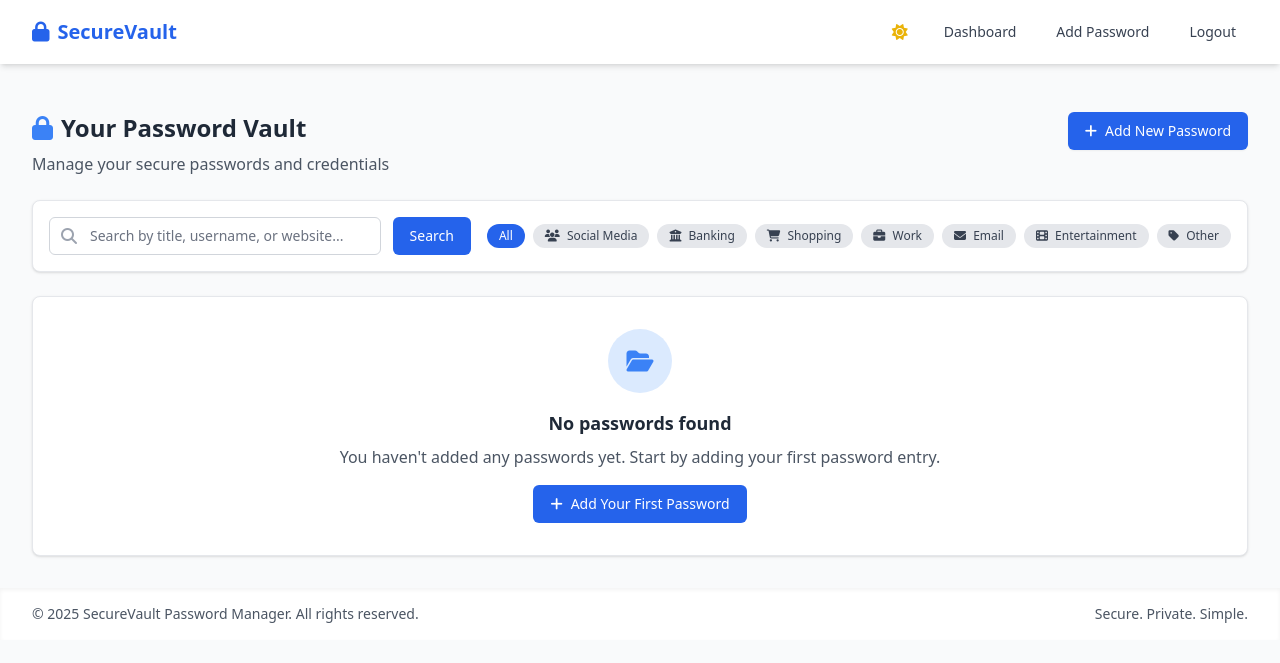
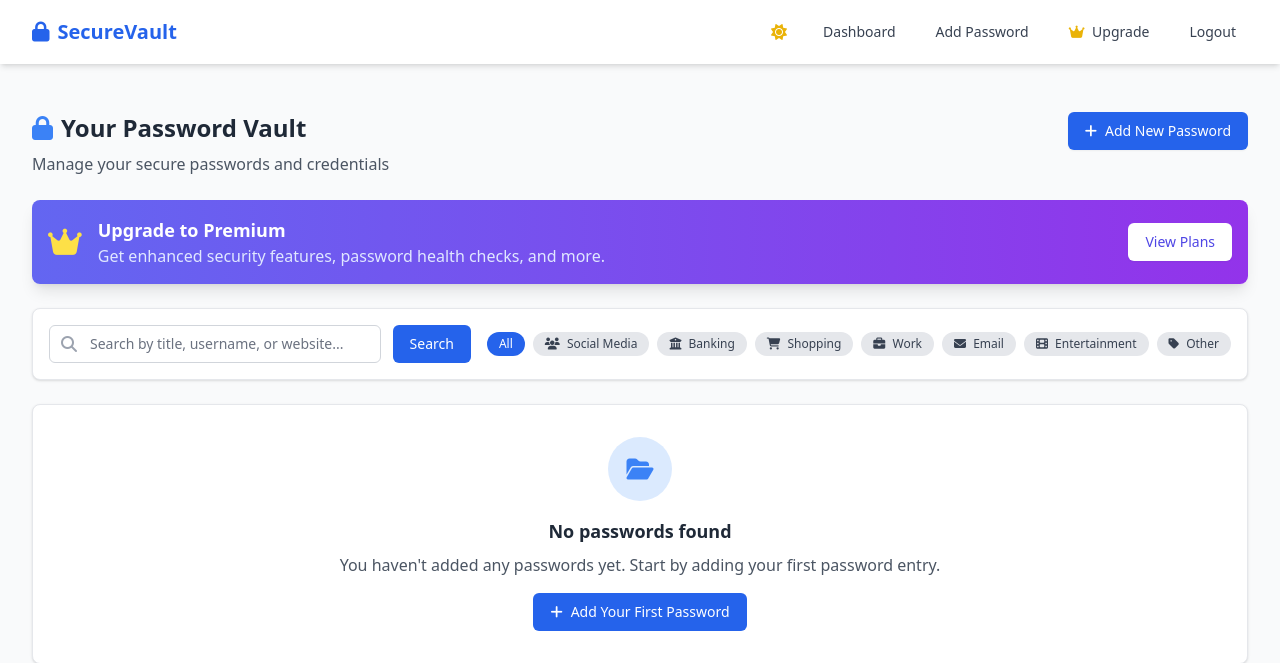
Before and after one commit to hxviihxxck/Trustra, a Flask app: page /dashboard in a window 1280 px wide. Shown: the top 663 px of the page. Run offline with Flask 3, Linux system fonts and the light colour scheme; the visitor is signed in with stand-in values (Sample User, id 1); data that the repository does not hold is empty; some libraries are stand-ins or nearby versions.

Commit message:
Enhance password management with premium features and subscription plans
Implements premium features, subscription blueprints, password history, and UI enhancements.

Replit-Commit-Author: Agent
Replit-Commit-Session-Id: c424f8fa-27e8-4d95-9c69-c8446b67b617
Replit-Commit-Screenshot-Url: https://storage.googleapis.com/screenshot-production-us-central1/7680f08e-5d88-4f7d-a27c-555d6f1d0765/7f6df8e6-9b3f-49d0-9e1b-1ce19438d2de.jpg

```diff
--- a/premium.py
+++ b/premium.py
@@ -4,7 +4,7 @@ from datetime import datetime, timedelta
 from flask import Blueprint, render_template, redirect, url_for, request, flash, jsonify
 from flask_login import login_required, current_user
 from app import db
-from models import User, PasswordEntry, EmergencyAccessRequest
+from models import User, PasswordEntry, EmergencyAccessRequest, PasswordHistory
 
 # Blueprint for premium features
 premium_bp = Blueprint('premium', __name__)
--- a/routes.py
+++ b/routes.py
@@ -5,6 +5,12 @@ from app import app, db
 from models import User, PasswordEntry
 from forms import RegistrationForm, LoginForm, PasswordEntryForm, SearchForm
 from werkzeug.exceptions import BadRequest
+from subscription import subscription_bp
+from premium import premium_bp
+
+# Register blueprints
+app.register_blueprint(subscription_bp)
+app.register_blueprint(premium_bp)
 
 # Index route
 @app.route('/')
--- a/templates/base.html
+++ b/templates/base.html
@@ -82,6 +82,15 @@
                             <a href="{{ url_for('add_password') }}" class="text-gray-700 dark:text-gray-300 hover:text-primary-600 dark:hover:text-primary-400 px-3 py-2 rounded-md text-sm font-medium">
                                 Add Password
                             </a>
+                            {% if current_user.has_premium_features %}
+                                <a href="{{ url_for('subscription.premium_features') }}" class="text-gray-700 dark:text-gray-300 hover:text-primary-600 dark:hover:text-primary-400 px-3 py-2 rounded-md text-sm font-medium">
+                                    <i class="fas fa-crown text-yellow-500 mr-1"></i> Premium
+                                </a>
+                            {% else %}
+                                <a href="{{ url_for('subscription.plans') }}" class="text-gray-700 dark:text-gray-300 hover:text-primary-600 dark:hover:text-primary-400 px-3 py-2 rounded-md text-sm font-medium">
+                                    <i class="fas fa-crown text-yellow-500 mr-1"></i> Upgrade
+                                </a>
+                            {% endif %}
                             <a href="{{ url_for('logout') }}" class="text-gray-700 dark:text-gray-300 hover:text-primary-600 dark:hover:text-primary-400 px-3 py-2 rounded-md text-sm font-medium">
                                 Logout
                             </a>
--- a/templates/dashboard.html
+++ b/templates/dashboard.html
@@ -20,6 +20,26 @@
             </a>
         </div>
     </div>
+
+    {% if not current_user.has_premium_features %}
+    <!-- Premium Promotion Banner -->
+    <div class="bg-gradient-to-r from-indigo-500 to-purple-600 shadow-lg rounded-lg p-4 mb-6 text-white">
+        <div class="flex flex-col md:flex-row items-center justify-between">
+            <div class="flex items-center mb-4 md:mb-0">
+                <div class="flex-shrink-0 mr-4">
+                    <i class="fas fa-crown text-yellow-300 text-3xl"></i>
+                </div>
+                <div>
+                    <h3 class="font-bold text-lg">Upgrade to Premium</h3>
+                    <p class="text-indigo-100">Get enhanced security features, password health checks, and more.</p>
+                </div>
+            </div>
+            <a href="{{ url_for('subscription.plans') }}" class="inline-flex items-center px-4 py-2 border border-transparent text-sm font-medium rounded-md shadow-sm text-indigo-600 bg-white hover:bg-indigo-50 focus:outline-none focus:ring-2 focus:ring-offset-2 focus:ring-indigo-500 transition">
+                View Plans
+            </a>
+        </div>
+    </div>
+    {% endif %}
 
     <!-- Search & Filters -->
     <div class="bg-white dark:bg-gray-800 shadow rounded-lg p-4 mb-6 border border-gray-200 dark:border-gray-700">
@@ -187,6 +207,37 @@
                                     </span>
                                 {% endif %}
                             </div>
+
+                            {% if current_user.has_premium_features %}
+                                <div class="mt-2 flex flex-wrap gap-2">
+                                    <!-- Password Strength Indicator -->
+                                    <div class="inline-flex items-center px-2 py-1 rounded bg-gray-50 dark:bg-gray-700">
+                                        <span class="text-xs font-medium mr-1">Strength:</span>
+                                        <div class="h-2 w-16 bg-gray-200 dark:bg-gray-600 rounded">
+                                            <div class="h-2 rounded
+                                                {% if password.strength_score >= 80 %}bg-green-500
+                                                {% elif password.strength_score >= 60 %}bg-yellow-500
+                                                {% else %}bg-red-500{% endif %}"
+                                                style="width: {{ password.strength_score }}%">
+                                            </div>
+                                        </div>
+                                    </div>
+
+                                    <!-- Breach Status -->
+                                    {% if password.breach_status %}
+                                        <div class="inline-flex items-center px-2 py-1 rounded bg-red-50 dark:bg-red-900 text-red-700 dark:text-red-300">
+                                            <i class="fas fa-exclamation-triangle text-xs mr-1"></i>
+                                            <span class="text-xs">Compromised</span>
+                                        </div>
+                                    {% endif %}
+
+                                    <!-- Password History Link -->
+                                    <a href="{{ url_for('premium.password_history', password_id=password.id) }}" class="inline-flex items-center px-2 py-1 rounded bg-blue-50 dark:bg-blue-900 text-blue-700 dark:text-blue-300 text-xs">
+                                        <i class="fas fa-history text-xs mr-1"></i>
+                                        <span class="text-xs">History</span>
+                                    </a>
+                                </div>
+                            {% endif %}
                         </div>
                     </div>
                 </div>
```
Also changed, not shown: templates/premium/password_history.html (added, +98 -0 lines).
